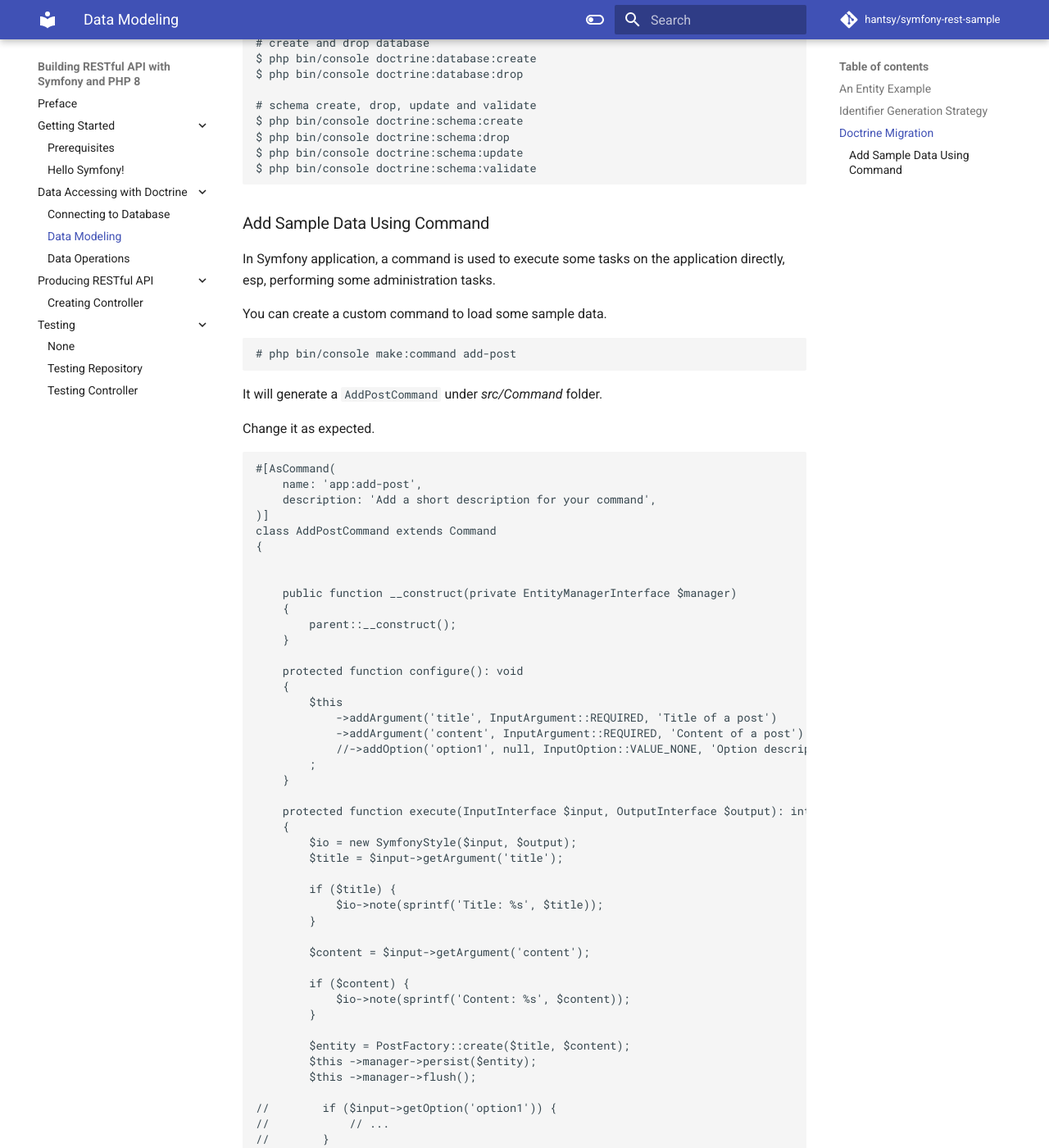
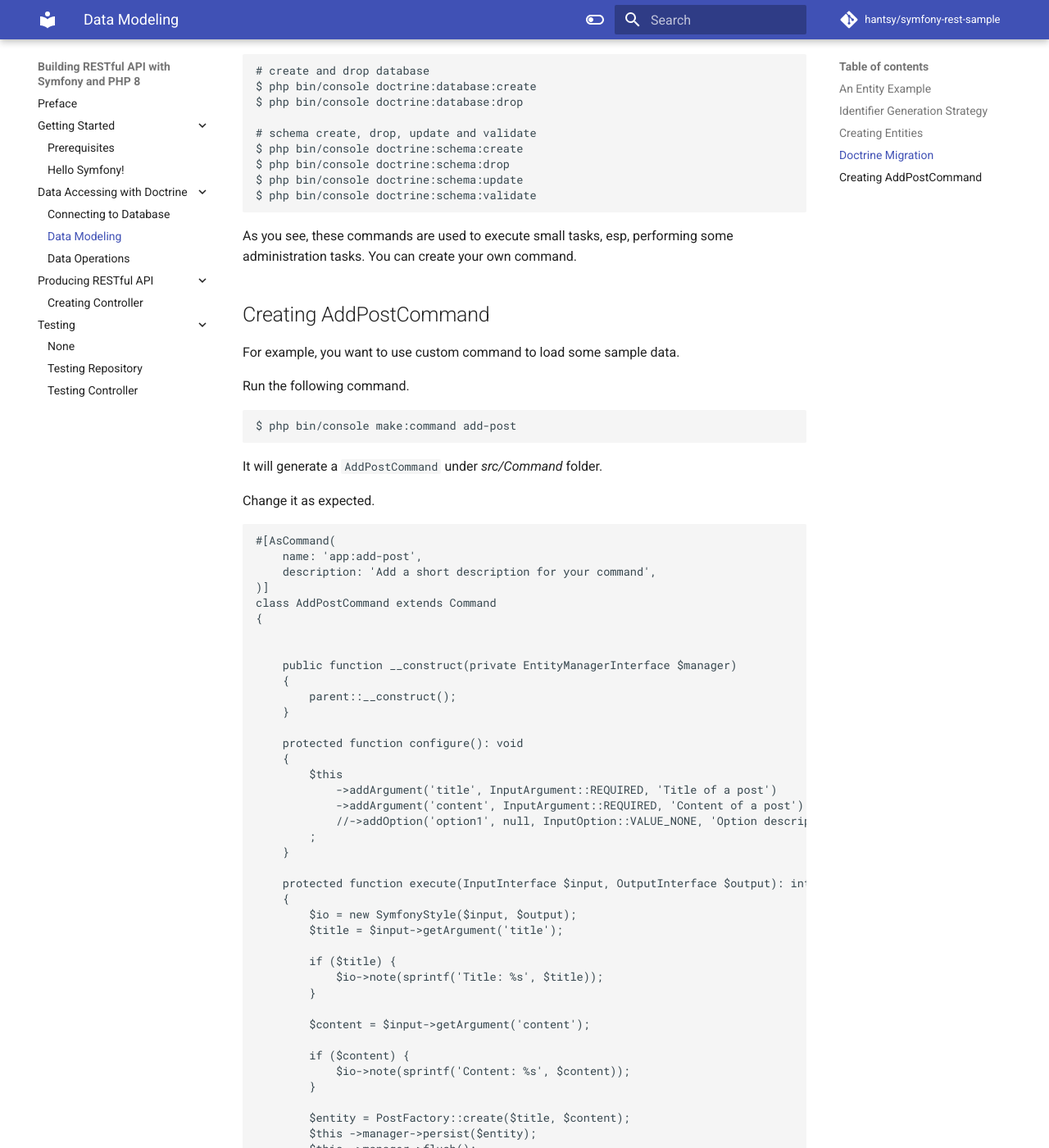
Before and after one commit to ZigZag48/symfony-sample-api, an MkDocs documentation site: the page built from docs/data/model.md, in a window 1280 px wide and 1400 px high, scrolled down 5047 px. Shown: the whole window at 82% size. Built offline with MkDocs 1.6.1 and Material for MkDocs 9.7.7, drawn with Linux system fonts in a browser that asks for light colours; comment, search, counter and statistics services are not loaded; some of the changed text lies outside the part shown.

````diff
--- a/docs/data/model.md
+++ b/docs/data/model.md
@@ -50,7 +50,7 @@ Since Doctrine ORM 2.10.0 and Dbal 3.0,  the deprecated `UUID` strategy does not
 Install `symfony\uid` firstly.
 
 ```bash
-# composer require symfony/uid
+$ composer require symfony/uid
 ```
 Use the following instead of the legacy UUID strategy.
 
@@ -63,7 +63,7 @@ private ?Uuid $id = null;
 
 Next, let's create `Post`, `Comment` and `Tag` entities.
 
- ## Creating Entities
+## Creating Entities
 
 Run the following command, and follow the interactive steps to create `Post`, `Comment` and `Tag` one by one.
 
@@ -244,17 +244,17 @@ $ php bin/console doctrine:schema:drop
 $ php bin/console doctrine:schema:update
 $ php bin/console doctrine:schema:validate
 ```
+As you see, these commands are used to execute small tasks, esp,  performing some administration tasks. You can create your own command.
 
 
+## Creating AddPostCommand
 
-### Add Sample Data Using Command
+For example, you want to use custom command to load some sample data.
 
-In Symfony  application, a command is used to execute some tasks on the application directly, esp,  performing some administration tasks.
-
-You can create a custom command to load some sample data.
+Run the following command.
 
 ```bash
-# php bin/console make:command add-post
+$ php bin/console make:command add-post
 ```
 
 It will generate a `AddPostCommand` under *src/Command* folder.
@@ -314,9 +314,9 @@ class AddPostCommand extends Command
 }
 ```
 
-The Doctrine  `EntityManagerInterface` is managed by Symfony *Service Container*.
+The Doctrine  `EntityManagerInterface` is managed by Symfony *Service Container*. The `persist` method is used to persist entities, and `flush` to commit the transaction.
 
-Run the following command to execute the **add-pos** command, it will add a new `Post` into database.
+Run the following command to execute the `add-pos` command, it will add a new `Post` into database.
 
 ```bash
 # php bin/console app:add-post "test title" "test content"
````
Also changed, not shown: docs/data/operations.md (+17 -0 lines), 1 other file.
